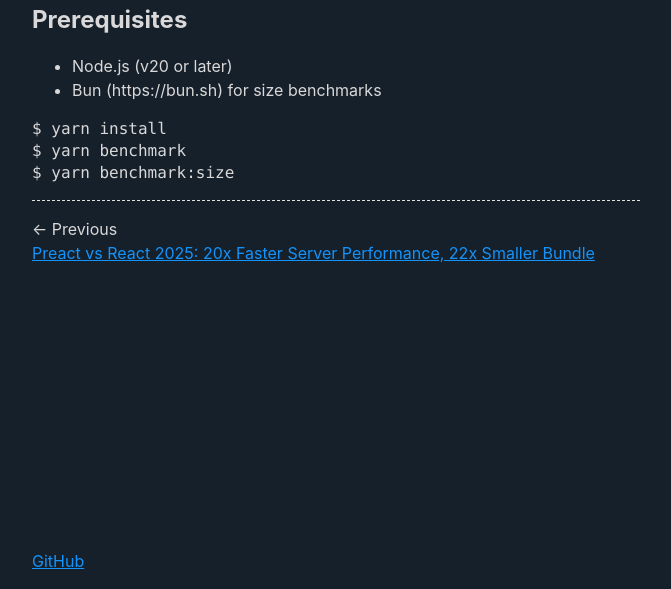
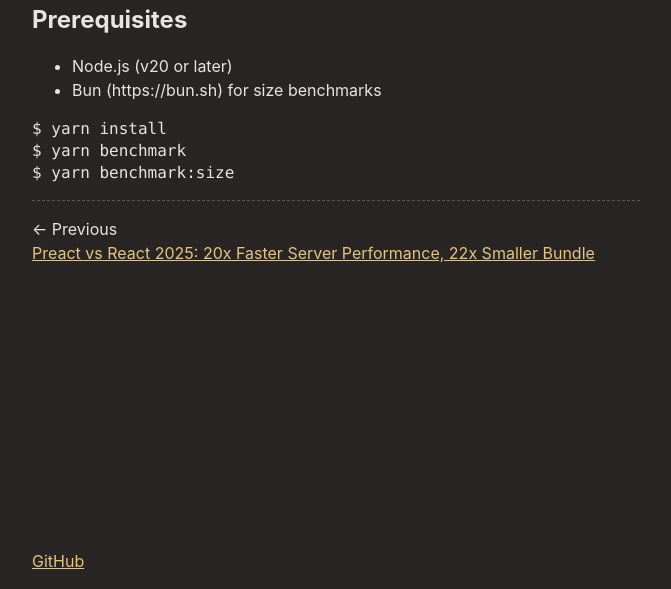
Before and after one commit to gwer/1rps-club, an Eleventy site: page content/blog/react-preact-performance-benchmark-2025/_benchmark/README.md in a window 1280 px wide. Shown: the part 211-800 px from the top of the page, without its empty margins (304-975 px from the left). Built offline with nearby package versions, Linux system fonts and the dark colour scheme; Eleventy itself is replaced by a stand-in of ours; some packages are replaced by stand-ins of ours; code samples lack their colours; files that its build step writes are made by us from their sources; what @zachleat/heading-anchors, zod-validation-error would draw is missing.

Commit message:
New color scheme

```diff
--- a/css/index.css
+++ b/css/index.css
@@ -9,32 +9,32 @@
 
 /* Theme colors */
 :root {
-	--color-gray-20: #e0e0e0;
-	--color-gray-50: #c0c0c0;
-	--color-gray-90: #333;
+	--color-gray-20: #f5f5f4;
+	--color-gray-50: #a8a29e;
+	--color-gray-90: #44403c;
 
-	--background-color: #fff;
+	--background-color: #fff6ee;
 
 	--text-color: var(--color-gray-90);
-	--text-color-link: #082840;
-	--text-color-link-active: #5f2b48;
-	--text-color-link-visited: #17050f;
+	--text-color-link: #b45309;
+	--text-color-link-active: #92400e;
+	--text-color-link-visited: #78350f;
 
 	--syntax-tab-size: 2;
 }
 
 @media (prefers-color-scheme: dark) {
 	:root {
-		--color-gray-20: #e0e0e0;
-		--color-gray-50: #c0c0c0;
-		--color-gray-90: #dad8d8;
+		--color-gray-20: #57534e;
+		--color-gray-50: #a8a29e;
+		--color-gray-90: #e7e5e4;
 
 		/* --text-color is assigned to --color-gray-_ above */
-		--text-color-link: #1493fb;
-		--text-color-link-active: #6969f7;
-		--text-color-link-visited: #a6a6f8;
+		--text-color-link: #e4c580;
+		--text-color-link-active: #f2d49c;
+		--text-color-link-visited: #c4a373;
 
-		--background-color: #15202b;
+		--background-color: #292524;
 	}
 }
 
```
